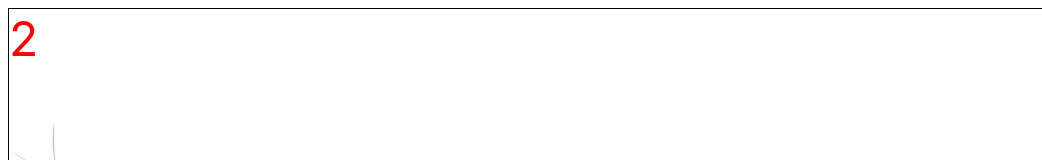
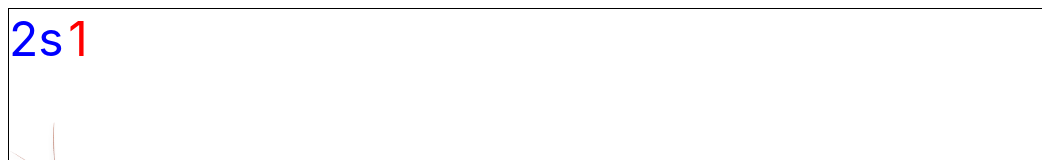
Before and after one commit to vuquangduypct/dapgian, a Svelte app: page / in a window 1280 px wide. Shown: the top 160 px of the page, without its empty margins (0-1042 px from the left). Built offline with nearby package versions, Linux system fonts and the light colour scheme.

Commit message:
Add countDeadCockroaches

```diff
--- a/src/App.svelte
+++ b/src/App.svelte
@@ -74,29 +74,29 @@
   }
   resetCountDown()
 
+  const countDeadCockroaches = (positions: Position[]): number => {
+    let deadCockroaches = 0
+    for (const position of positions) {
+      if (position.alive === false) {
+        deadCockroaches++
+      }
+    }
+
+    return deadCockroaches
+  }
+
+  $: deadCockroaches = countDeadCockroaches(positions)
+
   const onNewGame = () => {
     positions = []
     resetCountDown()
   }
-
-  function sound(src) {
-    this.sound = document.createElement("audio");
-    this.sound.src = src;
-    this.sound.setAttribute("preload", "auto");
-    this.sound.setAttribute("controls", "none");
-    this.sound.style.display = "none";
-    document.body.appendChild(this.sound);
-    this.play = function(){
-      this.sound.play();
-    }
-    this.stop = function() {
-      this.sound.pause();
-    }
-  }
 </script>
 
 <main on:mousedown={onHammerDown}>
-  <span id="countdown">{remainingSeconds}</span>
+  <span id="countdown">{remainingSeconds}s</span>
+
+  <span id="count-dead">{deadCockroaches}</span>
 
   {#if remainingSeconds === 0}
     <button on:click={onNewGame}>New Game</button>
@@ -113,6 +113,11 @@
 
 <style>
   #countdown {
+    color: blue;
+    font-size: 48px;
+  }
+
+  #count-dead {
     color: red;
     font-size: 48px;
   }
```
